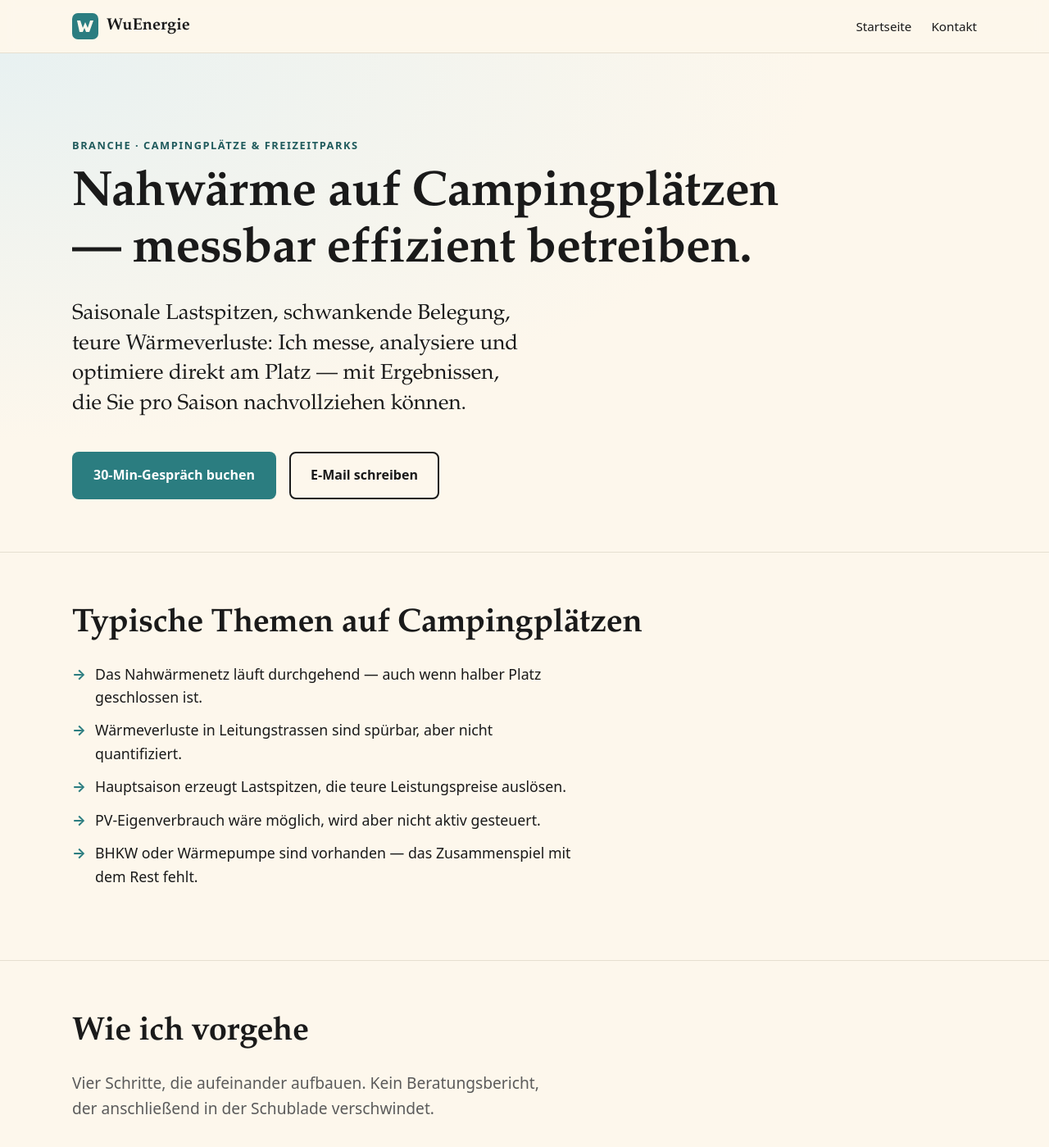
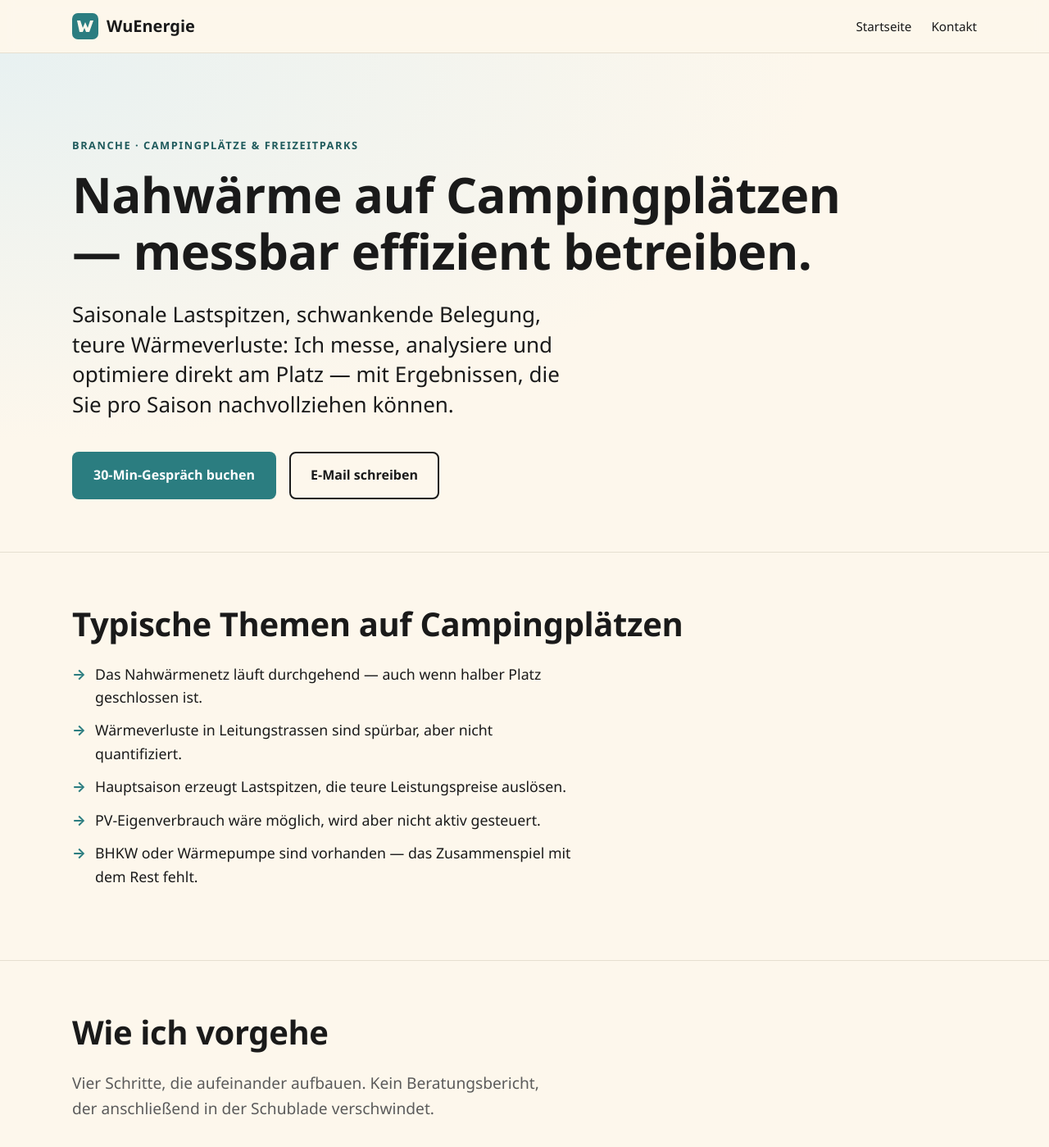
Before and after one commit to wuenergie/wuenergie-site, a Jekyll site: the page built from camping.md, in a window 1280 px wide and 1400 px high. Shown: the whole window at 82% size. Built offline with Jekyll 4.4.1, drawn with Linux system fonts in a browser that asks for light colours.

Commit message:
Site: Duotone-SVG-Icons in Cards und Camping-Steps, Font-Stack auf Aptos
Co-Authored-By: Claude Opus 4.7 (1M context) <noreply@anthropic.com>

```diff
--- a/assets/css/style.css
+++ b/assets/css/style.css
@@ -8,8 +8,8 @@
   --c-muted: #5B5B5B;
   --c-border: #E6DFD0;
 
-  --font-sans: system-ui, -apple-system, "Segoe UI", Roboto, "Helvetica Neue", sans-serif;
-  --font-serif: "Iowan Old Style", "Palatino Linotype", "URW Palladio L", P052, Palatino, Georgia, serif;
+  --font-sans: "Aptos", "Seravek", "Segoe UI Variable Text", "Segoe UI", Inter, system-ui, -apple-system, "Helvetica Neue", sans-serif;
+  --font-display: "Aptos Display", "Aptos", "Seravek", "Segoe UI Variable Display", "Segoe UI", Inter, system-ui, -apple-system, "Helvetica Neue", sans-serif;
 
   --space-xs: 0.5rem;
   --space-sm: 1rem;
@@ -42,7 +42,7 @@ body {
 img { max-width: 100%; height: auto; display: block; }
 
 h1, h2 {
-  font-family: var(--font-serif);
+  font-family: var(--font-display);
   font-weight: 600;
   line-height: 1.15;
   letter-spacing: -0.01em;
@@ -122,7 +122,7 @@ a:hover { color: var(--c-accent); }
   display: inline-flex;
   align-items: center;
   gap: 0.625rem;
-  font-family: var(--font-serif);
+  font-family: var(--font-display);
   font-size: 1.25rem;
   font-weight: 600;
   text-decoration: none;
@@ -177,7 +177,7 @@ section + section { border-top: 1px solid var(--c-border); }
 /* Hero */
 .hero { padding: var(--space-2xl) 0 var(--space-xl); }
 .hero-lede {
-  font-family: var(--font-serif);
+  font-family: var(--font-display);
   font-size: clamp(1.25rem, 1rem + 1vw, 1.625rem);
   line-height: 1.4;
   max-width: 42ch;
@@ -233,9 +233,27 @@ section + section { border-top: 1px solid var(--c-border); }
   border: 1px solid var(--c-border);
   border-radius: var(--radius-lg);
   padding: var(--space-md);
+  text-align: center;
 }
 .card h3 { margin-top: 0; }
 .card p { margin-bottom: 0; color: var(--c-muted); }
+
+/* Duotone-Icons in Cards */
+.card-icon {
+  width: 5.5rem;
+  height: 5.5rem;
+  display: block;
+  margin: 0 auto var(--space-md);
+}
+.card-icon-bg { fill: var(--c-accent-soft); }
+.card-icon-fg {
+  fill: none;
+  stroke: var(--c-accent);
+  stroke-width: 0.9;
+  stroke-linecap: round;
+  stroke-linejoin: round;
+}
+.card-icon-dot { fill: var(--c-accent); }
 
 /* Referenzen-Liste */
 .ref-list {
@@ -355,7 +373,7 @@ section + section { border-top: 1px solid var(--c-border); }
 .footer-grid strong {
   display: block;
   margin-bottom: var(--space-xs);
-  font-family: var(--font-serif);
+  font-family: var(--font-display);
   font-size: 1.125rem;
 }
 .footer-grid p {
@@ -440,7 +458,7 @@ section + section { border-top: 1px solid var(--c-border); }
 .steps li::before {
   content: counter(step, decimal-leading-zero);
   display: block;
-  font-family: var(--font-serif);
+  font-family: var(--font-display);
   color: var(--c-accent);
   font-size: 1.5rem;
   font-weight: 600;
@@ -448,6 +466,8 @@ section + section { border-top: 1px solid var(--c-border); }
 }
 .steps li h3 { margin: 0 0 0.5rem; }
 .steps li p { margin: 0; color: var(--c-muted); font-size: 0.95rem; }
+.steps-with-icons li::before { content: none; }
+.steps-with-icons li { text-align: center; }
 
 ::selection { background: var(--c-accent); color: #fff; }
 
--- a/camping.md
+++ b/camping.md
@@ -35,20 +35,48 @@ breadcrumb: Camping
   <div class="container">
     <h2>Wie ich vorgehe</h2>
     <p class="section-lede">Vier Schritte, die aufeinander aufbauen. Kein Beratungsbericht, der anschließend in der Schublade verschwindet.</p>
-    <ol class="steps">
+    <ol class="steps steps-with-icons">
       <li>
+        <svg class="card-icon" viewBox="0 0 24 24" aria-hidden="true" focusable="false">
+          <path class="card-icon-bg" d="M3 17a9 9 0 0 1 18 0z"/>
+          <path class="card-icon-fg" d="M3 17a9 9 0 0 1 18 0"/>
+          <path class="card-icon-fg" d="M12 17l4.8-3.8"/>
+          <circle class="card-icon-dot" cx="12" cy="17" r="1.5"/>
+        </svg>
         <h3>Messen</h3>
         <p>Temporäre Messtechnik an den relevanten Punkten — Wärmemengen, Stromflüsse, Temperaturen im Nahwärmenetz.</p>
       </li>
       <li>
+        <svg class="card-icon" viewBox="0 0 24 24" aria-hidden="true" focusable="false">
+          <rect class="card-icon-bg" x="3" y="5" width="18" height="14" rx="2"/>
+          <rect class="card-icon-fg" x="3" y="5" width="18" height="14" rx="2"/>
+          <path class="card-icon-fg" d="M6 15l3-3 3 2 5-6"/>
+          <circle class="card-icon-dot" cx="17" cy="8" r="1.25"/>
+        </svg>
         <h3>Analysieren</h3>
         <p>Lastgänge, Verluste und Eigenverbrauchspotenziale werden in nachvollziehbaren Zahlen sichtbar.</p>
       </li>
       <li>
+        <svg class="card-icon" viewBox="0 0 24 24" aria-hidden="true" focusable="false">
+          <rect class="card-icon-bg" x="3" y="5" width="18" height="14" rx="2"/>
+          <rect class="card-icon-fg" x="3" y="5" width="18" height="14" rx="2"/>
+          <line class="card-icon-fg" x1="6" y1="9" x2="18" y2="9"/>
+          <line class="card-icon-fg" x1="6" y1="12" x2="18" y2="12"/>
+          <line class="card-icon-fg" x1="6" y1="15" x2="18" y2="15"/>
+          <circle class="card-icon-dot" cx="10" cy="9" r="1.5"/>
+          <circle class="card-icon-dot" cx="15" cy="12" r="1.5"/>
+          <circle class="card-icon-dot" cx="8" cy="15" r="1.5"/>
+        </svg>
         <h3>Optimieren</h3>
         <p>Konkrete Maßnahmen — von Regelungsanpassungen bis zu baulichen Empfehlungen. Wo sinnvoll: umsetzen, nicht nur empfehlen.</p>
       </li>
       <li>
+        <svg class="card-icon" viewBox="0 0 24 24" aria-hidden="true" focusable="false">
+          <rect class="card-icon-bg" x="5" y="5" width="14" height="16" rx="2"/>
+          <rect class="card-icon-fg" x="5" y="5" width="14" height="16" rx="2"/>
+          <rect class="card-icon-fg" x="9" y="3" width="6" height="3.5" rx="1"/>
+          <path class="card-icon-fg" d="M9 13.5l2 2 4-5"/>
+        </svg>
         <h3>Überprüfen</h3>
         <p>Monitoring dokumentiert die erzielten Einsparungen über die Saison. Grundlage für nächste Schritte.</p>
       </li>
```
Also changed, not shown: index.md (+24 -1 lines).
